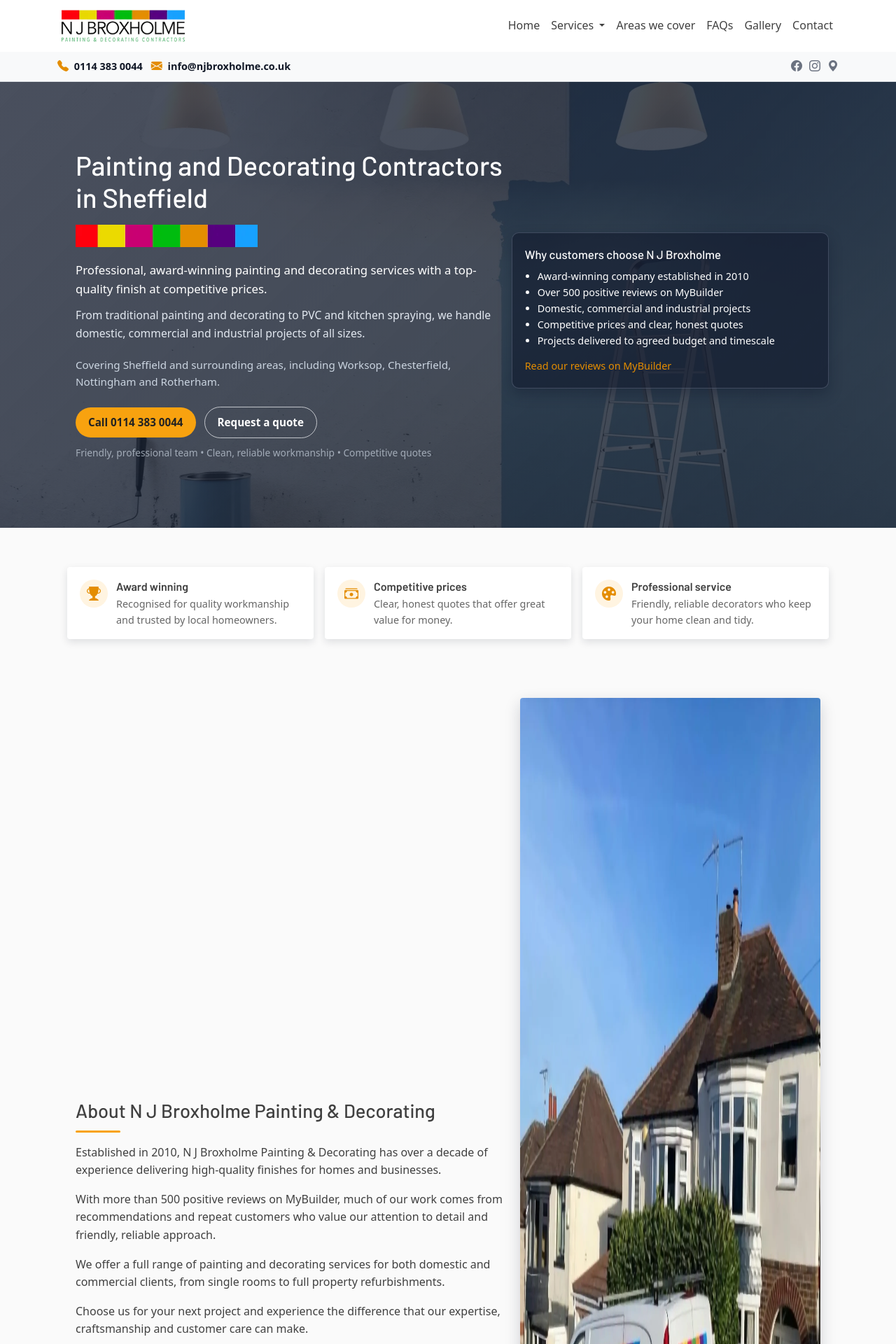
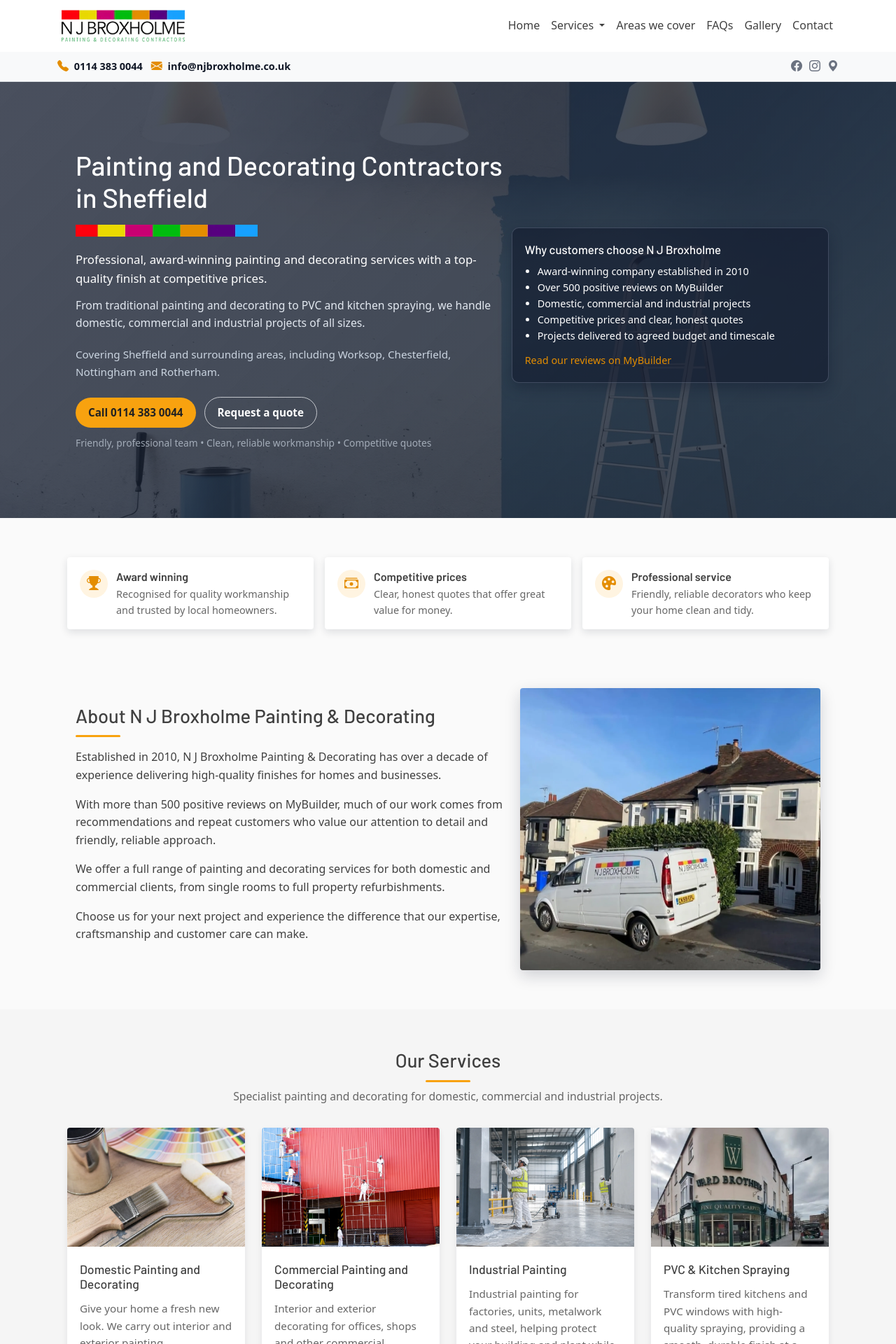
Before and after one commit to LukeP1/njdecorating, a Jekyll site: the page built from index.html, in a window 1280 px wide. Shown: the top 1920 px of the page at 70% size. Built offline with Jekyll 4.4.1, drawn with Linux system fonts in a browser that asks for light colours.

Commit message:
fixed site imgs

```diff
--- a/css/site.css
+++ b/css/site.css
@@ -46,6 +46,7 @@
 
 img {
   max-width: 100%;
+  height: auto;
   display: block;
 }
 
@@ -500,6 +501,9 @@
 }
 
 .about-image {
+  width: 100%;
+  height: auto;
+  object-fit: cover;
   border-radius: var(--radius);
   box-shadow: 0 8px 22px rgba(15, 23, 42, 0.18);
 }
```
